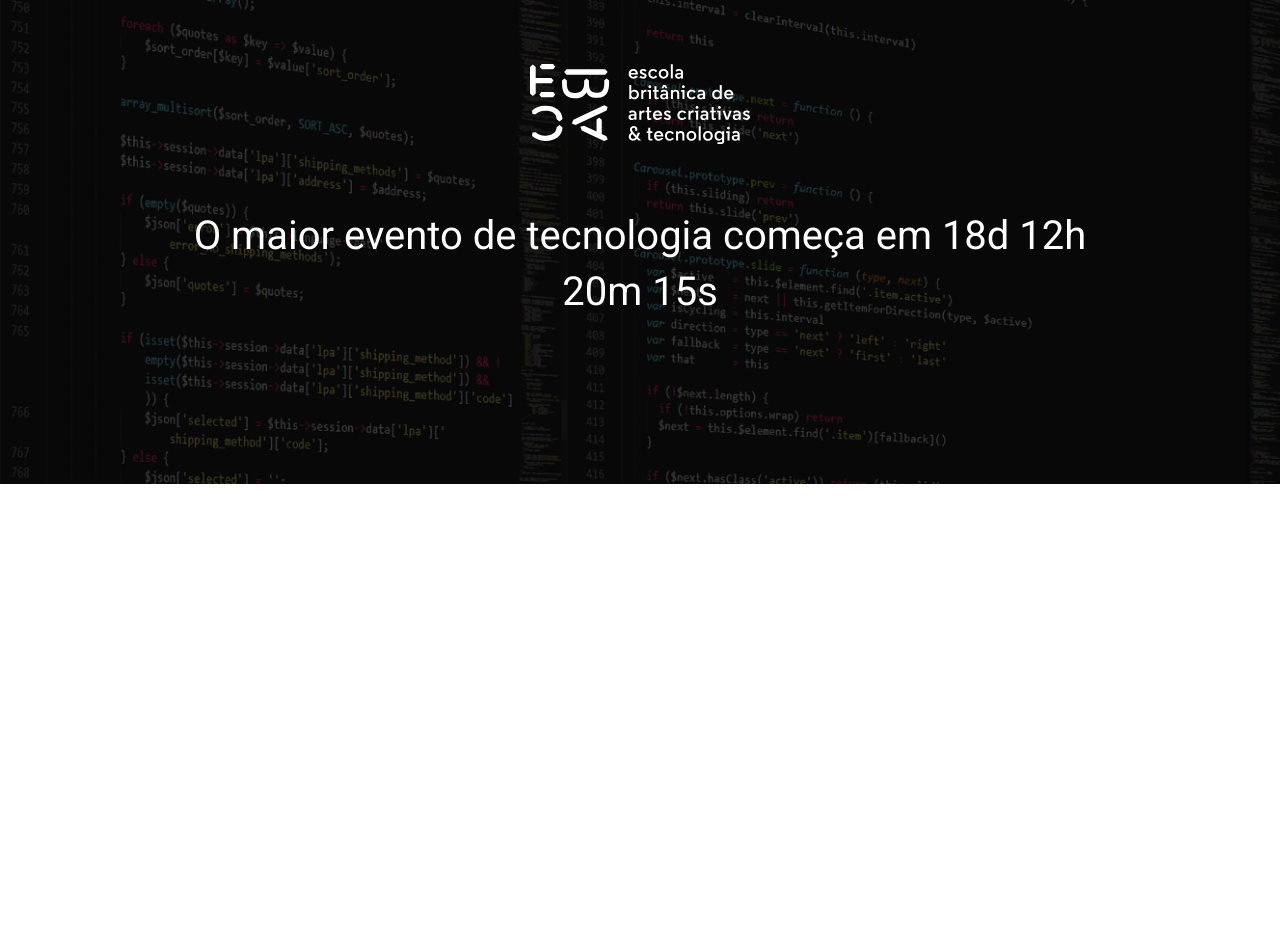
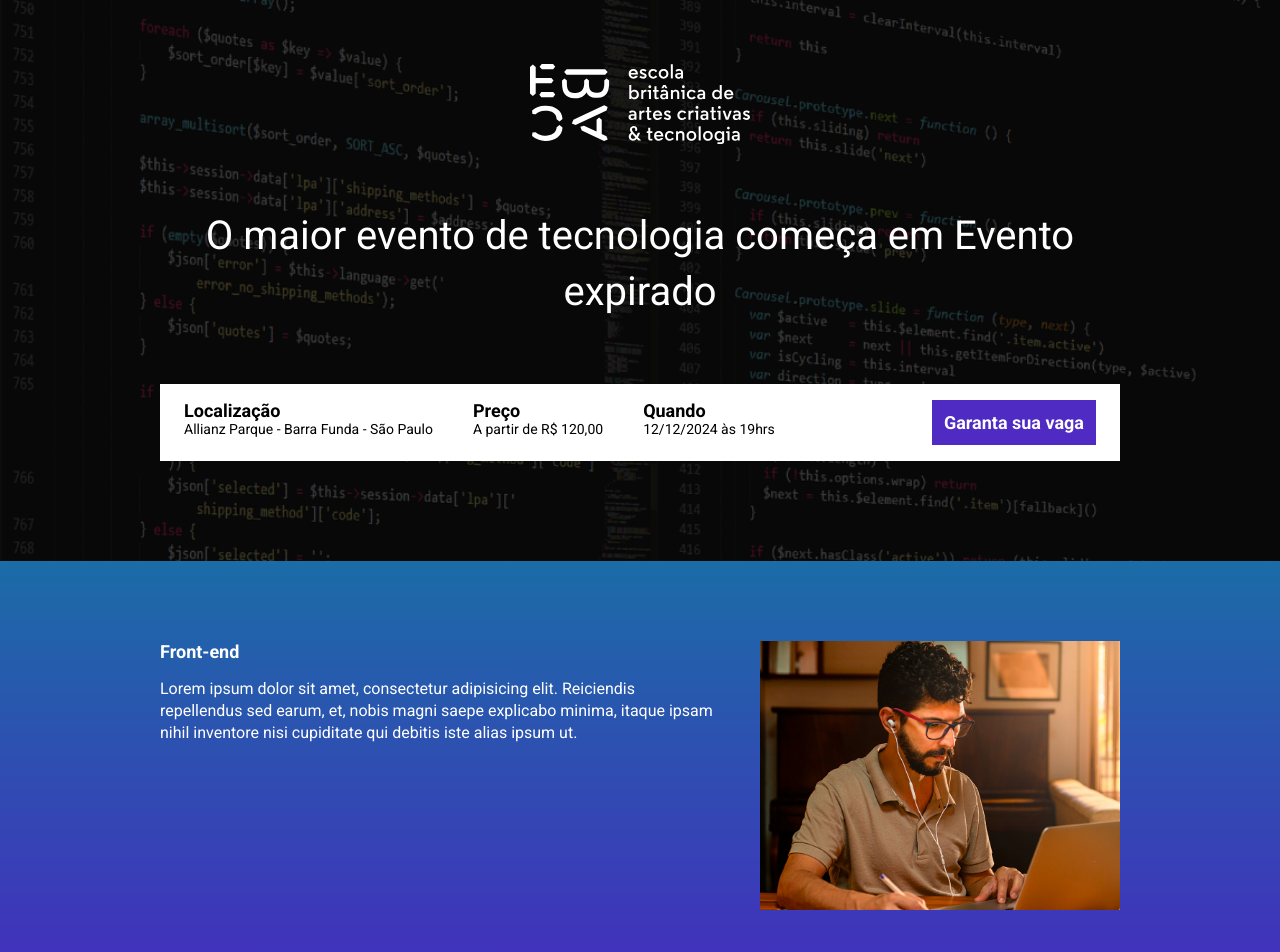
Before and after one commit to ezequielplima/ebac_tech_talks, a website built with Parcel: page src/index.html in a window 1280 px wide. Shown: the top 952 px of the page. Before the commit the page ends 800 px from the top, so only its background shows below. Built offline with nearby package versions, Linux system fonts and the light colour scheme.

Commit message:
criando a contagem regressiva

```diff
--- a/src/index.html
+++ b/src/index.html
@@ -10,19 +10,76 @@
     <link href="https://fonts.googleapis.com/css2?family=Roboto:wght@400;700;900&display=swap" rel="stylesheet">
 
     <link rel="stylesheet" href="styles/main.scss">
+    <link rel="stylesheet" href="https://unpkg.com/aos@next/dist/aos.css"/>
 </head>
 <body>
     <header class="hero">
         <div class="container">
             <img class="hero__logo" src="./images/ebac_logo.svg" alt="EBAC">
             <p class="hero__text">
-                O maior evento de tecnologia começa em 18d 12h 20m 15s
+                O maior evento de tecnologia começa em <span id="contador"></span>
             </p>
+            <div class="infos-bar">
+                <ul class="infos-bar__infos">
+                    <li class="infos-bar__infos__item">
+                        <b>Localização</b>
+                        Allianz Parque - Barra Funda - São Paulo
+                    </li>
+                    <li class="infos-bar__infos__item">
+                        <b>Preço</b>
+                        A partir de R$ 120,00
+                    </li>
+                    <LI class="infos-bar__infos__item">
+                        <b>Quando</b>
+                        12/12/2024 às 19hrs
+                    </LI>
+                </ul>
+                <a href="#" class="button button--primary">
+                    Garanta sua vaga
+                </a>
+            </div>
         </div>
     </header>
 
+    <section class="event event--frontend">
+        <div class="container" data-aos="fade-right">
+            <div class="event__details">
+                <h2 class="event__details__title">Front-end</h2>
+                <p class="event__details__description">Lorem ipsum dolor sit amet, consectetur adipisicing elit. Reiciendis repellendus sed earum, et, nobis magni saepe explicabo minima, itaque ipsam nihil inventore nisi cupiditate qui debitis iste alias ipsum ut.</p>
+            </div>
+            <img class="event__image" src="./images/frontend.png" alt="front-end">
+        </div>
+    </section>
+    <section class="event event--ui-ux event--image-left">
+        <div class="container" data-aos="fade-left">
+            <div class="event__details">
+                <h2 class="event__details__title">UI/UX</h2>
+                <p class="event__details__description">Lorem ipsum dolor sit amet, consectetur adipisicing elit. Reiciendis repellendus sed earum, et, nobis magni saepe explicabo minima, itaque ipsam nihil inventore nisi cupiditate qui debitis iste alias ipsum ut.</p>
+            </div>
+            <img class="event__image" src="./images/frontend.png" alt="front-end">
+        </div>
+    </section>
+    <section class="event event--data-science">
+        <div class="container"data-aos="fade-right">
+            <div class="event__details">
+                <h2 class="event__details__title">Data Science</h2>
+                <p class="event__details__description">Lorem ipsum dolor sit amet, consectetur adipisicing elit. Reiciendis repellendus sed earum, et, nobis magni saepe explicabo minima, itaque ipsam nihil inventore nisi cupiditate qui debitis iste alias ipsum ut.</p>
+            </div>
+            <img class="event__image" src="./images/frontend.png" alt="front-end">
+        </div>
+    </section>
+    <section class="event event--backend event--image-left">
+        <div class="container"data-aos="fade-left">
+            <div class="event__details">
+                <h2 class="event__details__title">Back-end</h2>
+                <p class="event__details__description">Lorem ipsum dolor sit amet, consectetur adipisicing elit. Reiciendis repellendus sed earum, et, nobis magni saepe explicabo minima, itaque ipsam nihil inventore nisi cupiditate qui debitis iste alias ipsum ut.</p>
+            </div>
+            <img class="event__image" src="./images/frontend.png" alt="front-end">
+        </div>
+    </section>
 
 
+    <script src="https://unpkg.com/aos@next/dist/aos.js"></script>
     <script src="scripts/main.js"></script>
 </body>
 </html>
--- a/src/scripts/main.js
+++ b/src/scripts/main.js
@@ -1 +1,27 @@
-console.log('Ola mundo');
+AOS.init();
+
+const dataDoEvento = new Date("Nov 12, 2024 19:00:00");
+const timeStampDoEvento = dataDoEvento.getTime();
+
+const contaAsHoras = setInterval(function(){
+    const agora = new Date();
+    const timeStampAtual = agora.getTime();
+
+    const distanciaAteOEvento = timeStampDoEvento - timeStampAtual;
+
+    const diasEmMs = 1000 * 60 * 60 * 24;
+    const horaEmMs = 1000 * 60 * 60;
+    const minutoEmMs = 1000 * 60;
+
+    const diasAteOEvento = Math.floor(distanciaAteOEvento / diasEmMs);
+    const horasAteOEvento = Math.floor((distanciaAteOEvento % diasEmMs) / horaEmMs);
+    const minutosAteOEvento = Math.floor((distanciaAteOEvento % horaEmMs) / minutoEmMs);
+    const segundosateOEvento = Math.floor((distanciaAteOEvento % minutoEmMs) / 1000);
+
+    document.getElementById('contador').innerHTML = `${diasAteOEvento}d ${horasAteOEvento}h ${minutosAteOEvento}m ${segundosateOEvento}s`;
+
+    if (distanciaAteOEvento < 0) {
+        clearInterval(contaAsHoras);
+        document.getElementById('contador').innerHTML = 'Evento expirado';
+    }
+},1000)
--- a/src/styles/_hero.scss
+++ b/src/styles/_hero.scss
@@ -1,3 +1,5 @@
+@use 'variables';
+
 .hero {
     padding-top: 64px;
     padding-bottom: 100px;
@@ -16,7 +18,7 @@
         left: 0;
         width: 100%;
         height: 100%;
-        background-color: #000;
+        background-color: variables.$secondaryTextColor;
         content: '';
         opacity: .7;
     }
--- /dev/null
+++ b/src/styles/components/_buttons.scss
@@ -0,0 +1,25 @@
+@use '../variables';
+
+.button {
+    padding: 12px;
+    font-size: 18px;
+    font-weight: bold;
+    text-decoration: none;
+    text-align: center;
+    white-space: nowrap;
+
+    &--primary {
+        color: #fff;
+        background-color: variables.$purple;
+        }
+
+        @media (max-width: 640px) {
+            display: block;
+            width: 100%;
+        }
+
+        @media (max-width: 1024px) {
+            display: flex;
+            align-items: center;
+        }
+    }
--- /dev/null
+++ b/src/styles/components/_infos_bar.scss
@@ -0,0 +1,42 @@
+@use '../variables';
+
+.infos-bar {
+    padding: 16px 24px;
+    background-color: variables.$textColor;
+    display: flex;
+    justify-content: space-between;
+
+    &__infos {
+        display: flex;
+        gap: 40px;
+
+        &__item {
+            font-size: 14px;
+            color: variables.$secondaryTextColor;
+
+            b {
+                color: variables.$secondaryTextColor;
+                font-size: 18px;
+                display: block;
+            }
+        }
+    }
+
+    @media (max-width: 640px) {
+        display: block;
+
+        &__infos {
+            display: block;
+
+            &__item {
+                margin-bottom: 24px;
+            }
+        }
+    }
+
+    @media (max-width: 1024px) {
+        &__infos {
+        gap: 16px;
+        }
+    }
+}
--- /dev/null
+++ b/src/styles/event.scss
@@ -0,0 +1,63 @@
+@use 'variables';
+
+.event {
+    padding: 80px 0;
+
+
+    &--frontend {
+        background-image:linear-gradient(variables.$blue1, variables.$blue2);
+    }
+
+    &--ui-ux {
+        background-image:linear-gradient(variables.$blue2, variables.$pink);
+    }
+
+    &--data-science {
+        background-image:linear-gradient(variables.$pink, variables.$yellow);
+    }
+
+    &--backend {
+        background-image:linear-gradient(variables.$yellow, variables.$pink);
+    }
+
+    &--image-left {
+        .container {
+            flex-direction: row-reverse;
+        }
+    }
+
+    .container {
+        display: flex;
+    }
+
+    &__image {
+        max-width: 360px;
+    }
+
+    &__details {
+
+        &__title {
+            font-size: 18px;
+            font-weight: bold;
+            margin-bottom: 16px;
+        }
+
+        &__description {
+            line-height: 22px;
+        }
+    }
+
+        .container {
+            display: flex;
+            gap: 40px;
+        }
+
+        &__image {
+            width: 100%;
+        }
+
+        &__details {
+            margin-right: 0;
+            margin-bottom: 16px;
+        }
+    }
--- a/src/styles/main.scss
+++ b/src/styles/main.scss
@@ -1,11 +1,16 @@
 @use 'hero';
+@use 'components/infos_bar';
+@use 'components/buttons';
+@use 'event';
+@use 'variables';
 
 * {
     margin: 0;
     padding: 0;
     box-sizing: border-box;
     font-family: Roboto, sans-serif;
-    color: #fff;
+    color: variables.$textColor;
+    list-style: none;
 }
 
 .container {
--- /dev/null
+++ b/src/styles/variables.scss
@@ -0,0 +1,8 @@
+$textColor: #fff;
+$secondaryTextColor: #000;
+
+$blue1: #1b6ca7;
+$blue2: #442dbd;
+$pink: #892230;
+$yellow: #9c791d;
+$purple: #4f2ac3;
```
Also changed, not shown: package.json (+4 -3 lines), 2 other files.
